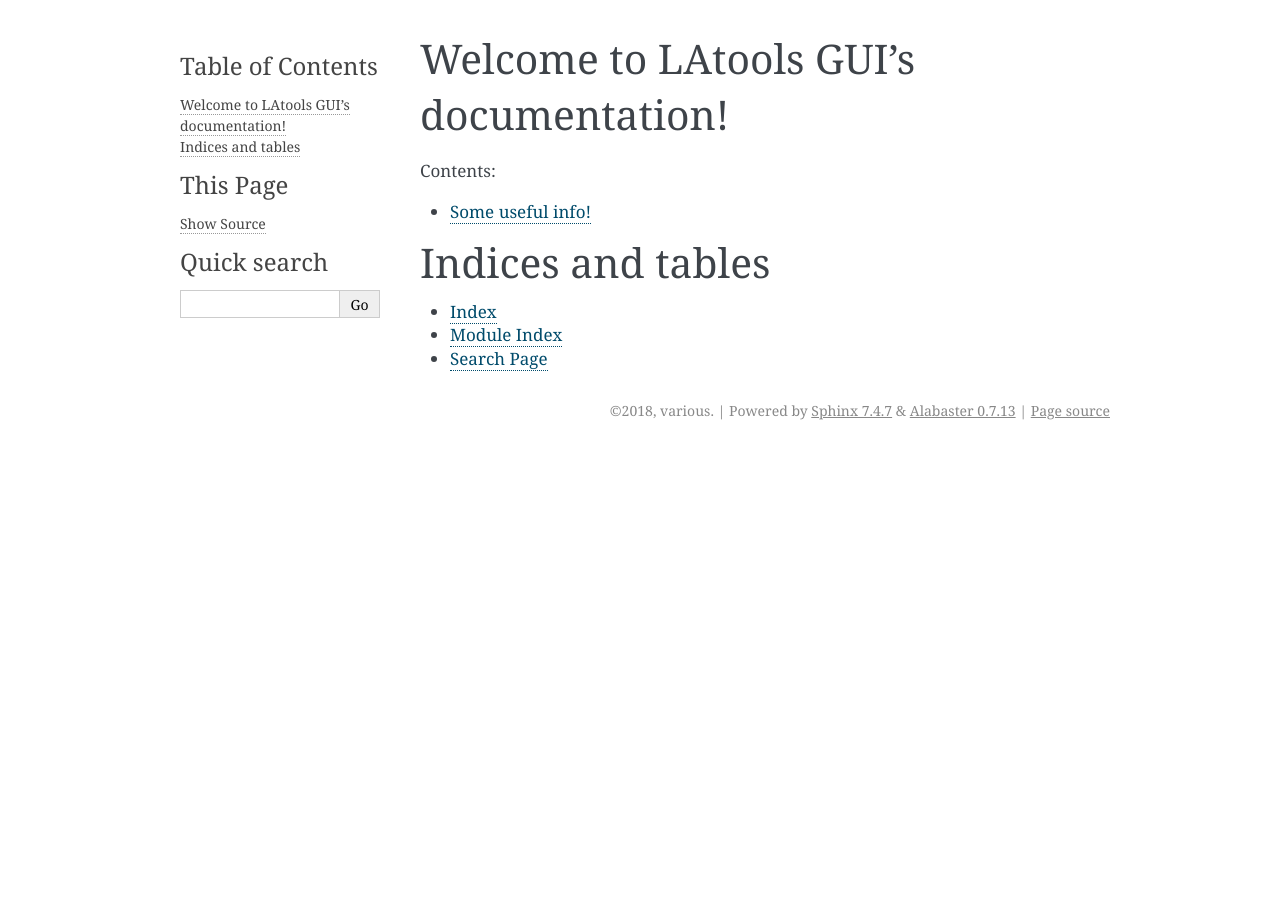
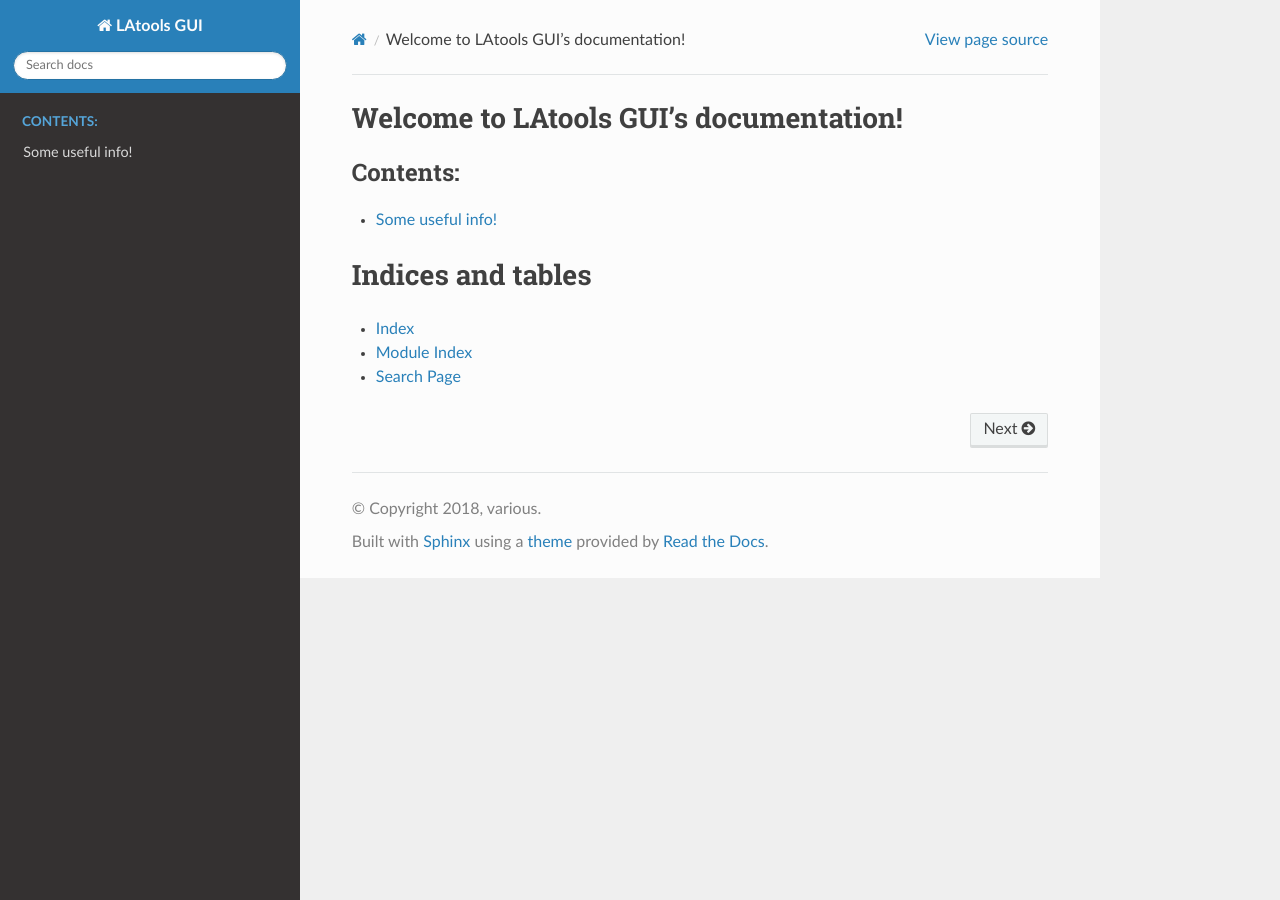
Before and after one commit to oscarbranson/latools_gui, a Sphinx documentation site: the page built from docs/source/index.rst, in a window 1280 px wide. Built offline with Sphinx 7.4.7 and the Read the Docs theme 2.0.0, drawn with Linux system fonts in a browser that asks for light colours.

Commit message:
rtfd theme, use napolean for autodox

```diff
--- a/docs/source/conf.py
+++ b/docs/source/conf.py
@@ -45,6 +45,7 @@ extensions = [
     'sphinx.ext.coverage',
     'sphinx.ext.mathjax',
     'sphinx.ext.githubpages',
+    'sphinx.ext.napoleon'  # support for google and numpy docstring styles
 ]
 
 # Add any paths that contain templates here, relative to this directory.
@@ -80,7 +81,8 @@ pygments_style = 'sphinx'
 # The theme to use for HTML and HTML Help pages.  See the documentation for
 # a list of builtin themes.
 #
-html_theme = 'alabaster'
+# html_theme = 'alabaster'
+html_theme = 'sphinx_rtd_theme'
 
 # Theme options are theme-specific and customize the look and feel of a theme
 # further.  For a list of options available for each theme, see the
```
